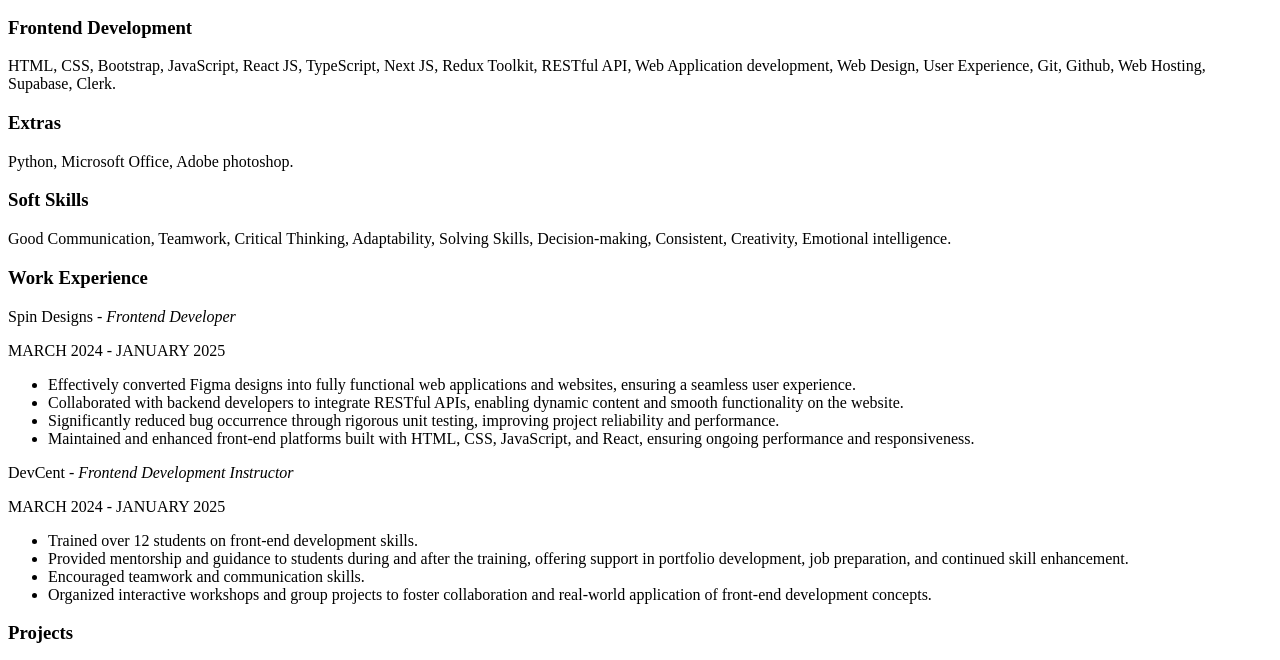
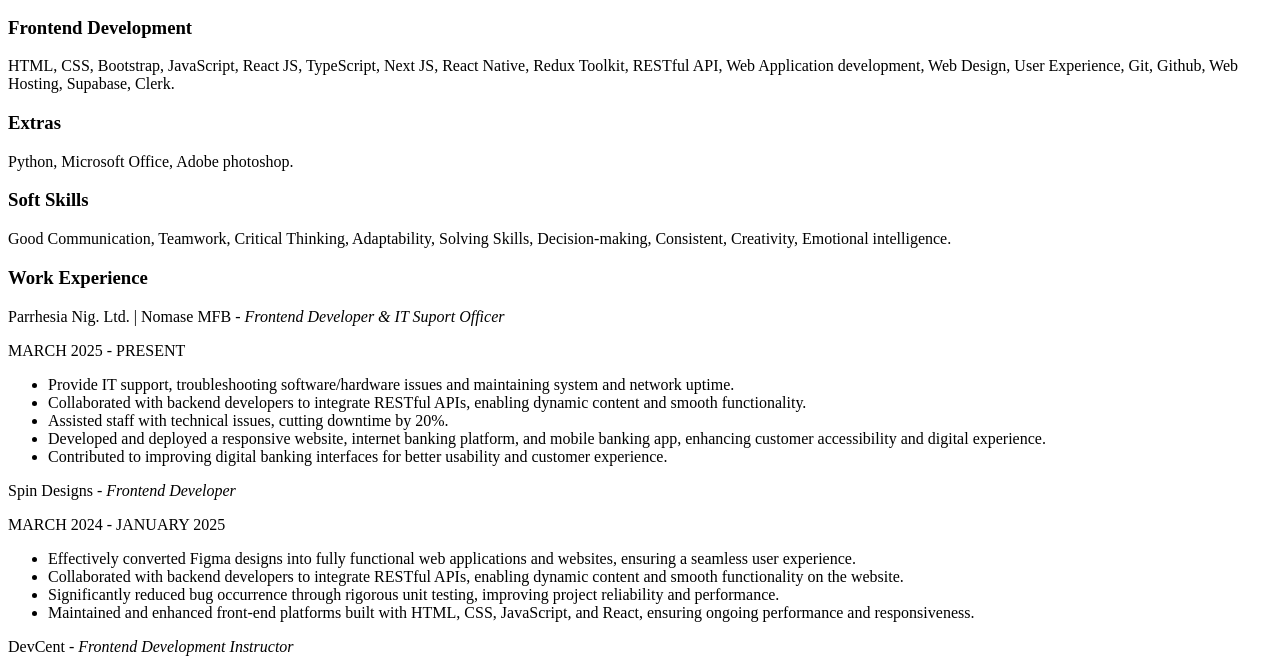
Before and after one commit to fw-lade/ololade, a Gatsby site: page /resume in a window 1280 px wide. Shown: the part 133-793 px from the top of the page. Built offline with nearby package versions, Linux system fonts and the light colour scheme; Gatsby itself is replaced by a stand-in of ours.

Commit message:
added parhesia

```diff
--- a/src/components/resumeContainer.js
+++ b/src/components/resumeContainer.js
@@ -39,9 +39,9 @@ const DesktopResumeContainer = () => {
         <span className="h-px grow bg-[#77777859]"></span>
       </h3>
       <p>
-        HTML, CSS, Bootstrap, JavaScript, React JS, TypeScript, Next JS, Redux
-        Toolkit, RESTful API, Web Application development, Web Design, User
-        Experience, Git, Github, Web Hosting, Supabase, Clerk.
+        HTML, CSS, Bootstrap, JavaScript, React JS, TypeScript, Next JS, React
+        Native, Redux Toolkit, RESTful API, Web Application development, Web
+        Design, User Experience, Git, Github, Web Hosting, Supabase, Clerk.
       </p>
       <h3 className="my-4 flex items-center font-semibold text-e2e2e2">
         <p className="mr-2.5 font-[Andika] capitalize">Extras</p>
@@ -63,6 +63,32 @@ const DesktopResumeContainer = () => {
         <p className="mr-2.5 font-[Andika] capitalize">Work Experience</p>
         <span className="h-px grow bg-[#77777859]"></span>
       </h3>
+      <p className="text-base text-white">
+        Parrhesia Nig. Ltd. | Nomase MFB -
+        <i> Frontend Developer & IT Suport Officer</i>
+      </p>
+      <p className="my-3 ml-[5px] text-xs">MARCH 2025 - PRESENT</p>
+      <ul className="list-box my-3 space-y-2">
+        <li>
+          Provide IT support, troubleshooting software/hardware issues and
+          maintaining system and network uptime.
+        </li>
+        <li>
+          Collaborated with backend developers to integrate RESTful APIs,
+          enabling dynamic content and smooth functionality.
+        </li>
+        <li>Assisted staff with technical issues, cutting downtime by 20%.</li>
+        <li>
+          Developed and deployed a responsive website, internet banking
+          platform, and mobile banking app, enhancing customer accessibility and
+          digital experience.
+        </li>
+        <li>
+          Contributed to improving digital banking interfaces for better
+          usability and customer experience.
+        </li>
+      </ul>
+
       <p className="text-base text-white">
         Spin Designs - <i>Frontend Developer</i>
       </p>
```
Also changed, not shown: src/components/desktopHomeRight.js (+3 -11 lines).
